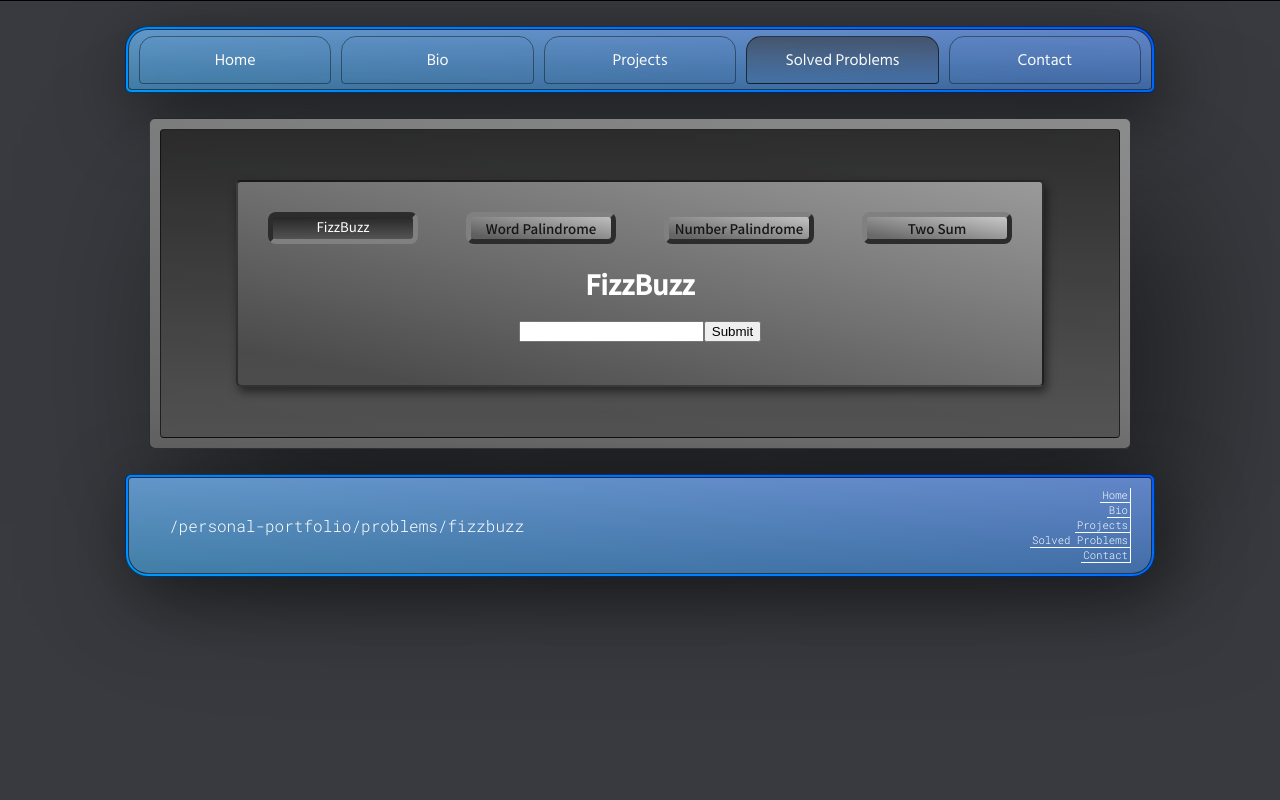
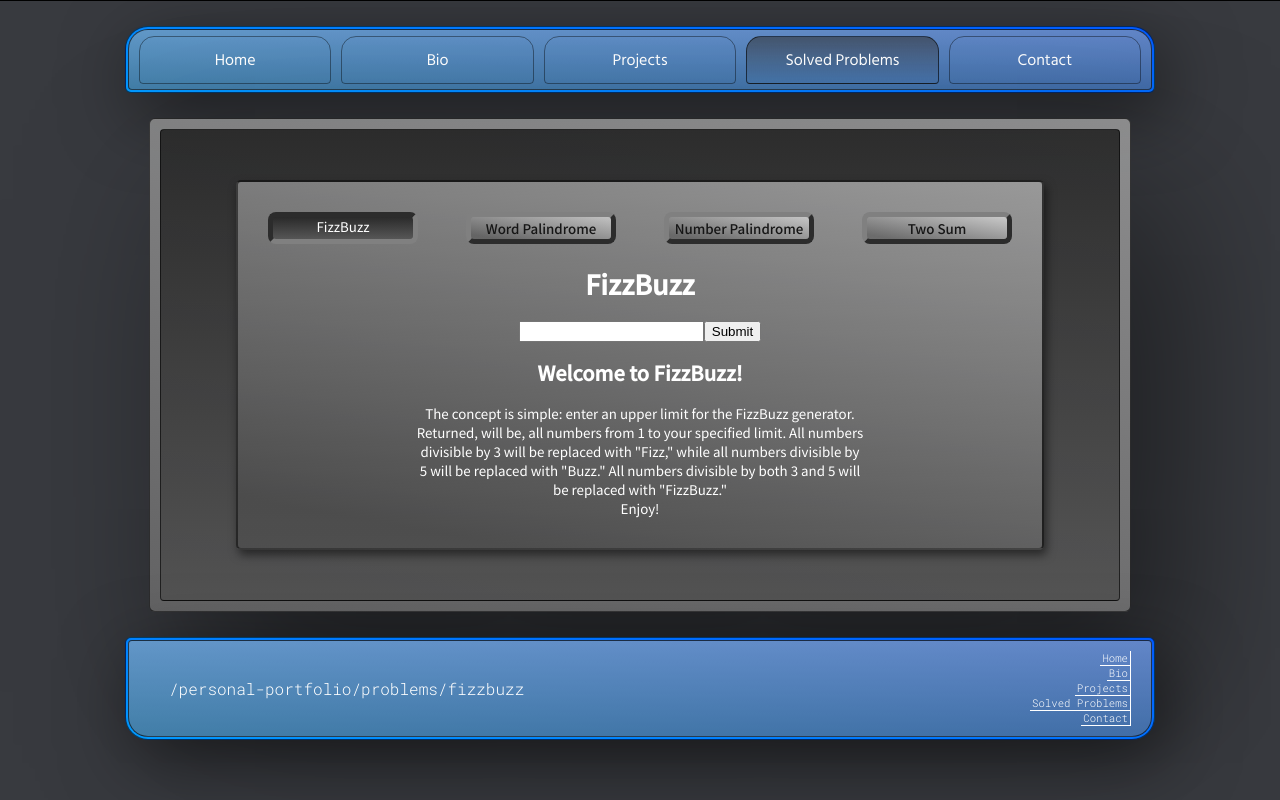
Before and after one commit to JamesNapoletano/personal-portfolio, a React (Create React App) app: page /personal-portfolio/problems/fizzbuzz in a window 1280 px wide. Built offline with nearby package versions, Linux system fonts and the light colour scheme.

Commit message:
fixed FizzBuzz functionality

```diff
--- a/src/Routes/Problems/FizzBuzz/FizzBuzz.jsx
+++ b/src/Routes/Problems/FizzBuzz/FizzBuzz.jsx
@@ -1,31 +1,41 @@
-import React, { useState } from "react";
+import React, { useEffect, useState } from "react";
 
 const FizzBuzz = () => {
     const [inputValue, setInputValue] = useState('')
     const [outputValue, setOutputValue] = useState('')
+    const [submittedValue, setSubmittedValue] = useState('')
+
+    useEffect(() => {
+        if (inputValue === '') {
+            setOutputValue('')
+        }
+    }, [inputValue])
 
     const submit = () => {
-        if(inputValue < 1000 && inputValue >= 1) {
+        if (inputValue < 1000 && inputValue > 0) {
+            setSubmittedValue(inputValue)
             fizzBuzzGen(inputValue)
+        } else if (inputValue === '') {
+            setOutputValue('')
         } else {
             return setOutputValue('Please enter a number between 1 and 999')
         }
     }
 
     const fizzBuzzGen = (num) => {
-        const fBOutput = []
+        const genOutput = []
         for (var i = 1; i <= num; i++) {
             if (i % 3 === 0) {
-                fBOutput.push('Fizz' + (i % 5 === 0 ? 'Buzz' : ''))
+                genOutput.push('Fizz' + (i % 5 === 0 ? 'Buzz' : ''))
             }
             else if (i % 5 === 0) {
-                fBOutput.push('Buzz')
+                genOutput.push('Buzz')
             }
             else {
-                fBOutput.push(i.toString())
+                genOutput.push(i.toString())
             }
         }
-        setOutputValue(fBOutput.join(', '))
+        setOutputValue(genOutput.join(', '))
     }
 
     return (
@@ -33,10 +43,35 @@ const FizzBuzz = () => {
             <h1>
                 FizzBuzz
             </h1>
-            <input type='number' value={inputValue} onChange={(e) => {setInputValue(e.target.value)}} />
+            <input type='number' value={inputValue} onChange={(e) => { setInputValue(e.target.value) }} />
             <button onClick={submit}>Submit</button>
             <br />
-            <p>{outputValue}</p>
+            <div>
+                {outputValue ? <>
+                    <h2>
+                        Limit: {submittedValue}
+                    </h2>
+                    <div>
+                        {outputValue}
+                    </div>
+                </> :
+                    <>
+                        <h2>Welcome to FizzBuzz!</h2>
+                        <div>
+                            The concept is simple: enter an upper limit for the FizzBuzz generator.
+                            <br />
+                            Returned, will be, all numbers from 1 to your specified limit. All numbers
+                            <br />
+                            divisible by 3 will be replaced with "Fizz," while all numbers divisible by
+                            <br />
+                            5 will be replaced with "Buzz." All numbers divisible by both 3 and 5 will
+                            <br />
+                            be replaced with "FizzBuzz."
+                            <br />
+                            Enjoy!
+                        </div>
+                    </>
+                }</div>
         </div>
     )
 }
```
Also changed, not shown: src/Routes/Problems/FizzBuzz/FizzBuzz.module.css (added).
